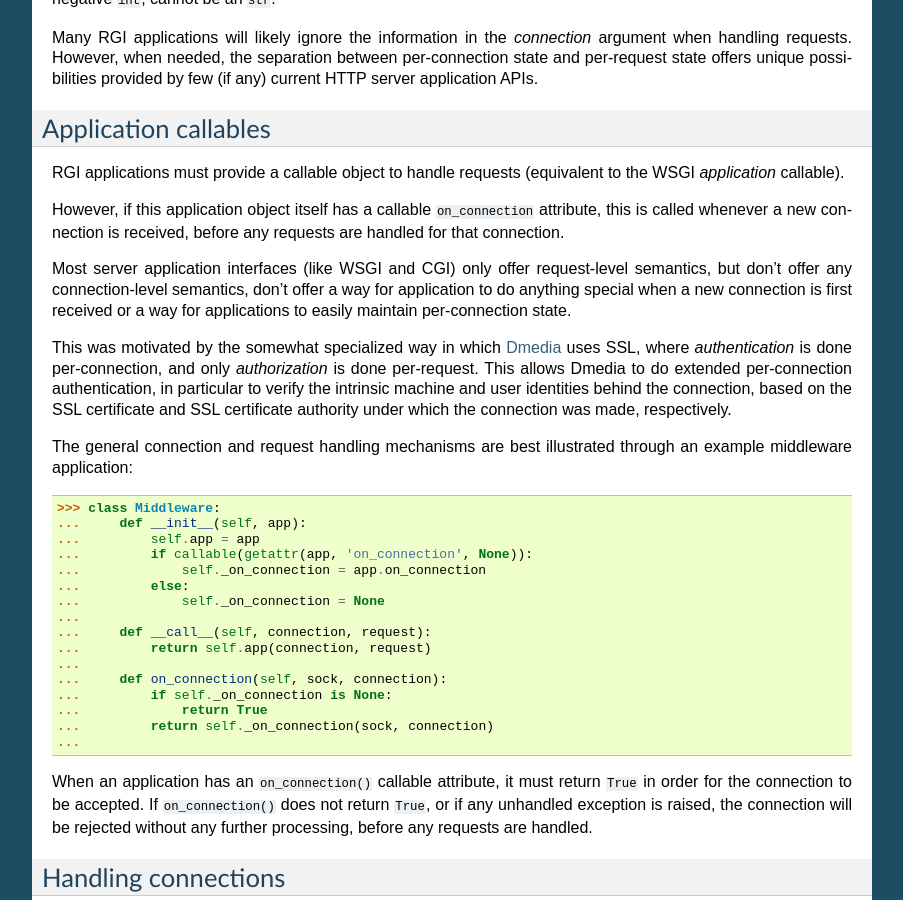
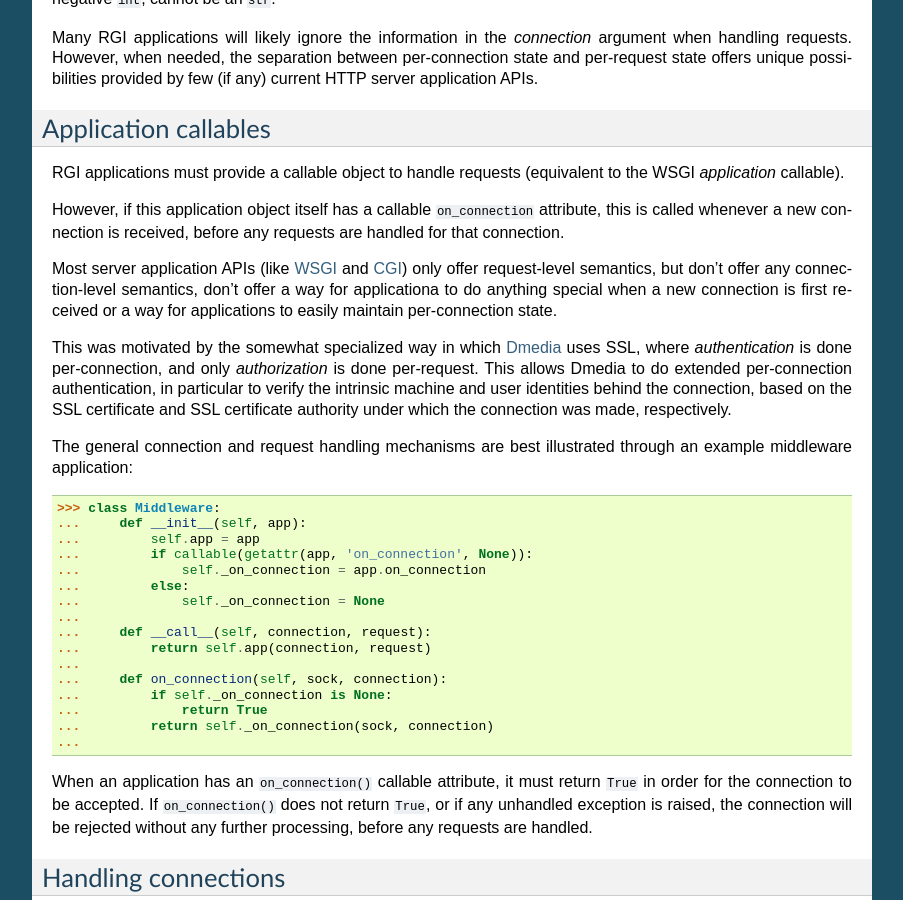
Before and after one commit to json420/degu, a Sphinx documentation site: the page built from doc/rgi.rst, in a window 1280 px wide and 900 px high, scrolled down 2374 px. Shown: the whole window, without its empty margins (198-1101 px from the left). Built offline with Sphinx 7.4.7, drawn with Linux system fonts in a browser that asks for light colours.

Commit message:
fix typo in rgi.rst, plus more links

```diff
--- a/doc/rgi.rst
+++ b/doc/rgi.rst
@@ -161,9 +161,9 @@
 attribute, this is called whenever a new connection is received, before any
 requests are handled for that connection.
 
-Most server application interfaces (like WSGI and CGI) only offer request-level
+Most server application APIs (like `WSGI`_ and `CGI`_) only offer request-level
 semantics, but don't offer any connection-level semantics, don't offer a way
-for application to do anything special when a new connection is first received
+for applicationa to do anything special when a new connection is first received
 or a way for applications to easily maintain per-connection state.
 
 This was motivated by the somewhat specialized way in which `Dmedia`_ uses SSL,
```
